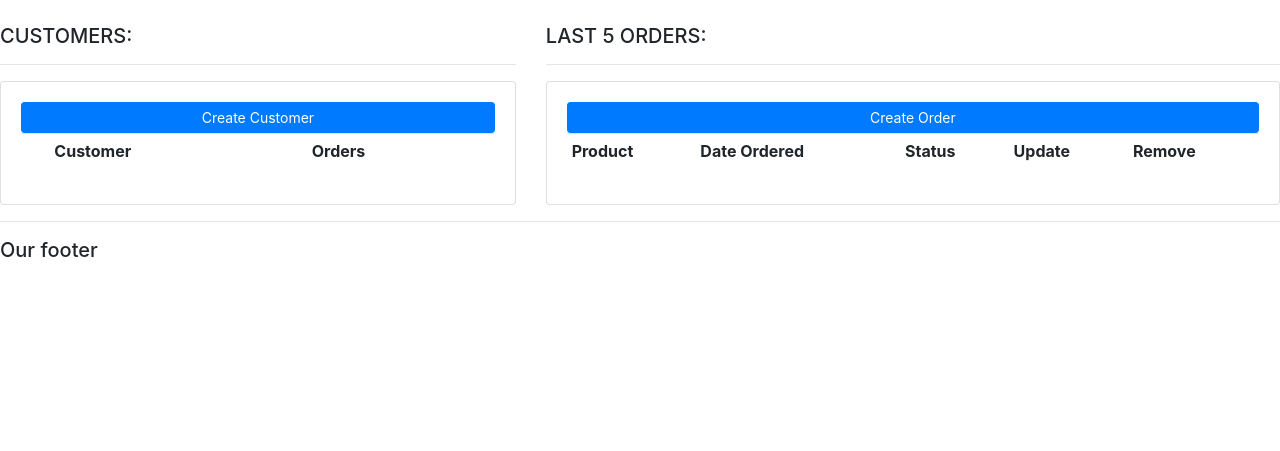
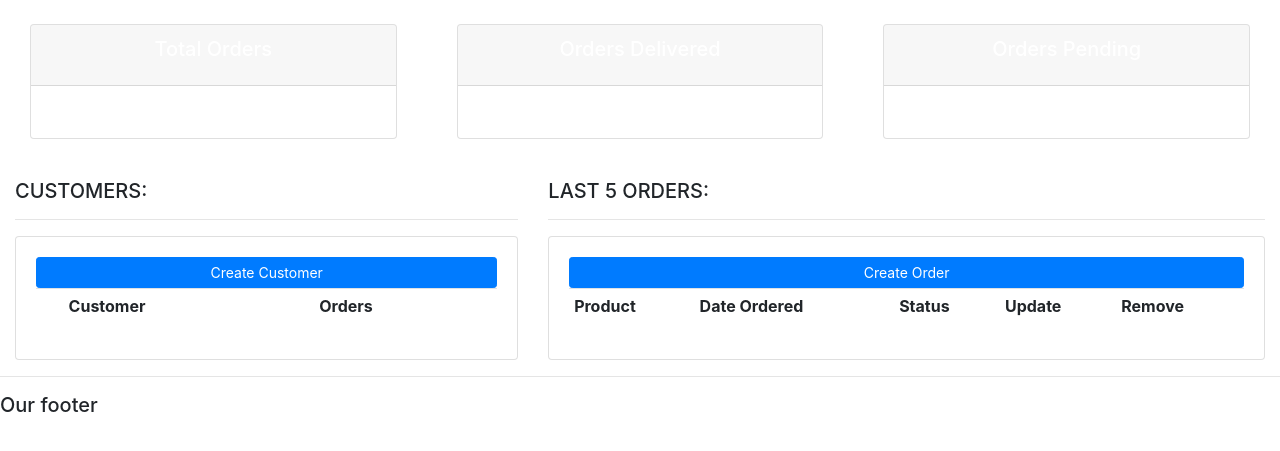
Before and after one commit to stevillis/django-customer-management-app, a Django app: page / in a window 1280 px wide. Shown: the part 56-507 px from the top of the page. Run offline with Django 3.2, Linux system fonts and the light colour scheme; lists and menus that the app fills with data are empty.

Commit message:
Add status to dashboard

```diff
--- a/accounts/templates/accounts/dashboard.html
+++ b/accounts/templates/accounts/dashboard.html
@@ -1,6 +1,8 @@
 {% extends 'accounts/main.html' %}
 
 {% block content %}
+    {% include 'accounts/status.html' %}
+
     <br>
 
     <div class="row">
@@ -35,6 +37,5 @@
                 </table>
             </div>
         </div>
-
     </div>
 {% endblock content %}
--- a/accounts/templates/accounts/main.html
+++ b/accounts/templates/accounts/main.html
@@ -13,9 +13,11 @@
 <body>
 {% include 'accounts/navbar.html' %}
 
-{% block content %}
+<div class="container-fluid">
+    {% block content %}
 
-{% endblock content %}
+    {% endblock content %}
+</div>
 
 <hr>
 <h5>Our footer</h5>
--- /dev/null
+++ b/accounts/templates/accounts/status.html
@@ -0,0 +1,42 @@
+<br>
+
+<div class="row">
+    <div class="col">
+        <div class="col-md">
+            <div class="card text-center text-white mb-3" id="total-orders">
+                <div class="card-header">
+                    <h5 class="card-title">Total Orders</h5>
+                </div>
+                <div class="card-body">
+                    <h3 class="card-title"></h3>
+                </div>
+            </div>
+        </div>
+    </div>
+
+    <div class="col">
+        <div class="col-md">
+            <div class="card text-center text-white mb-3" id="orders-delivered">
+                <div class="card-header">
+                    <h5 class="card-title">Orders Delivered</h5>
+                </div>
+                <div class="card-body">
+                    <div class="card-title"></div>
+                </div>
+            </div>
+        </div>
+    </div>
+
+    <div class="col">
+        <div class="col-md">
+            <div class="card text-center text-white mb-3" id="orders-pending">
+                <div class="card-header">
+                    <h5 class="card-title">Orders Pending</h5>
+                </div>
+                <div class="card-body">
+                    <div class="card-title"></div>
+                </div>
+            </div>
+        </div>
+    </div>
+</div>
```
